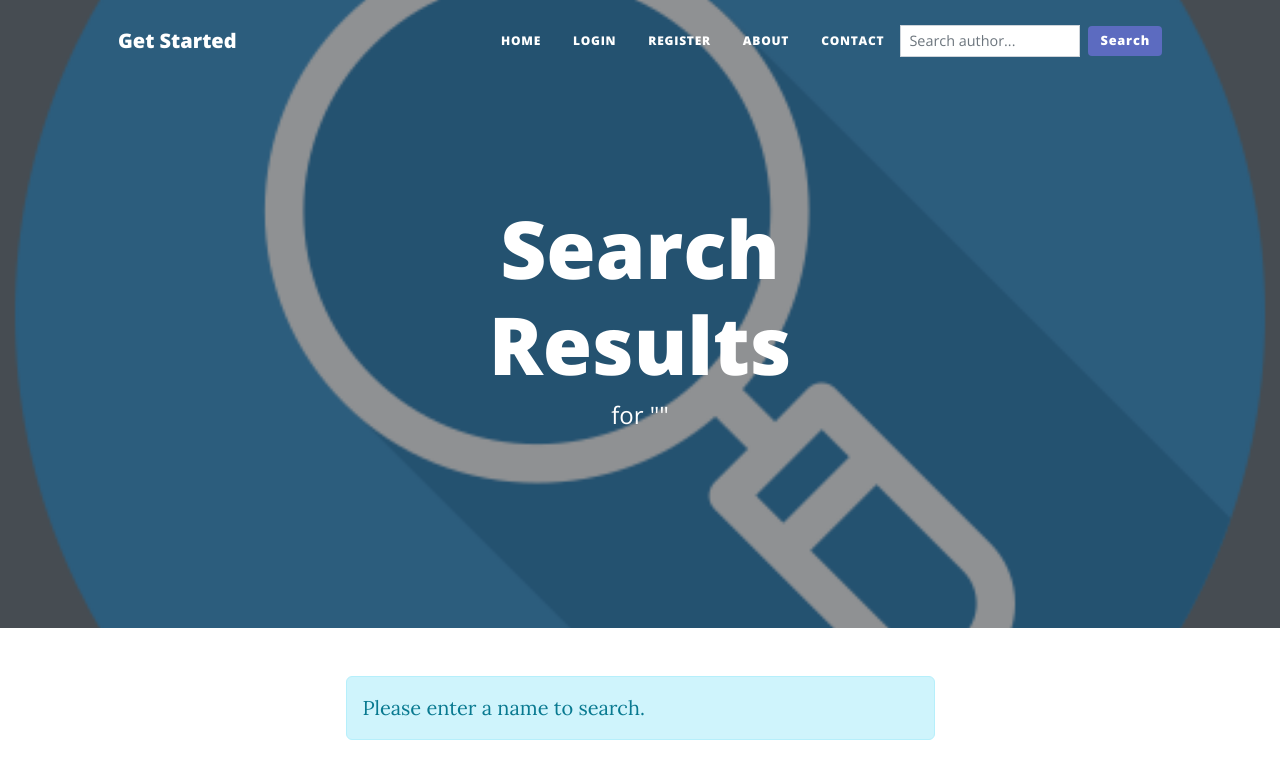
After one commit to M-ba10/BlogPostEnhanced, a Flask app: page /search in a window 1280 px wide. The commit adds this page. Shown: the top 779 px of the page. Run offline with Flask 3, Linux system fonts and the light colour scheme; some libraries are stand-ins or nearby versions.

Commit message:
Commit the Search function

```diff
--- a/main.py
+++ b/main.py
@@ -1,5 +1,5 @@
 from datetime import date
-from flask import Flask, abort, render_template, redirect, url_for, flash
+from flask import Flask, abort, request, render_template, redirect, url_for, flash
 from flask_bootstrap import Bootstrap5
 from flask_ckeditor import CKEditor
 from flask_gravatar import Gravatar
@@ -186,6 +186,31 @@ def admin_only(f):
         return f(*args, **kwargs)
 
     return decorated_function
+
+
+#🧾 Add a Search Route in Flask
+@app.route("/search", methods=["GET"])
+def search_by_author():
+    query = request.args.get("query", "").strip()
+
+    if not query:
+        return render_template("search_results.html", posts=[], query=query, message="Please enter a name to search.")
+
+    users = User.query.filter(User.name.ilike(f"%{query}%")).all()
+
+    if not users:
+        return render_template("search_results.html", posts=[], query=query, message="No authors found matching that name.")
+
+    posts = []
+    for user in users:
+        posts.extend(user.posts)
+
+    if not posts:
+        return render_template("search_results.html", posts=[], query=query, message="Author(s) found, but they haven't written any posts yet.")
+
+    return render_template("search_results.html", posts=posts, query=query)
+
+
 
 
 # Register new users into the User database
--- a/templates/header.html
+++ b/templates/header.html
@@ -8,7 +8,7 @@
     />
     <meta name="description" content="" />
     <meta name="author" content="" />
-    <title>Angela's Blog</title>
+    <title>B_log</title>
     {% block styles %}
     <!-- Load Bootstrap-Flask CSS here -->
     {{ bootstrap.load_css() }}
@@ -44,7 +44,7 @@
     <!-- Navigation-->
     <nav class="navbar navbar-expand-lg navbar-light" id="mainNav">
       <div class="container px-4 px-lg-5">
-        <a class="navbar-brand" href="/">Start Bootstrap</a>
+        <a class="navbar-brand" href="/">Get Started</a>
         <button
           class="navbar-toggler"
           type="button"
@@ -106,7 +106,34 @@
               >
             </li>
           </ul>
-        </div>
+          <!-- 🔍 Search Form -->
+          <form class="d-flex align-items-center" method="GET" action="{{ url_for('search_by_author') }}">
+            <input
+              class="form-control form-control-sm me-2"
+              type="search"
+              name="query"
+              placeholder="Search author..."
+              aria-label="Search"
+              required
+              style="max-width: 180px; font-size: 0.9rem;"
+            />
+            <button
+              class="btn btn-sm"
+              type="submit"
+              style="
+                background-color: #5c6bc0;
+                color: white;
+                font-size: 0.8rem;
+                padding: 5px 12px;
+                border-radius: 4px;
+                border: none;
+              "
+            >
+              Search
+            </button>
+          </form>
+          <!-- End Search Form -->
+          </div>
       </div>
     </nav>
   </body>
--- /dev/null
+++ b/templates/search_results.html
@@ -0,0 +1,37 @@
+{% include "header.html" %}
+
+{% block content %}
+<header class="masthead" style="background-image: url('{{ url_for('static', filename='assets/img/search-bg.png') }}');">
+    <div class="container position-relative px-4 px-lg-5">
+    <div class="row gx-4 gx-lg-5 justify-content-center">
+      <div class="col-md-10 col-lg-8 col-xl-7">
+        <div class="site-heading">
+          <h1>Search Results</h1>
+          <span class="subheading">for "{{ query }}"</span>
+        </div>
+      </div>
+    </div>
+  </div>
+</header>
+
+<div class="container px-4 px-lg-5 mt-4">
+  <div class="row gx-4 gx-lg-5 justify-content-center">
+    <div class="col-md-10 col-lg-8 col-xl-7">
+      {% if message %}
+        <div class="alert alert-info">{{ message }}</div>
+      {% endif %}
+
+      {% for post in posts %}
+        <div class="post-preview">
+          <a href="{{ url_for('show_post', post_id=post.id) }}">
+            <h2 class="post-title">{{ post.title }}</h2>
+            <h3 class="post-subtitle">{{ post.subtitle }}</h3>
+          </a>
+          <p class="post-meta">Posted by {{ post.author.name }} on {{ post.date }}</p>
+        </div>
+        <hr class="my-4" />
+      {% endfor %}
+    </div>
+  </div>
+</div>
+{% endblock %}
```
Also changed, not shown: templates/index.html (+16 -0 lines), static/assets/img/search-bg.png (added).
